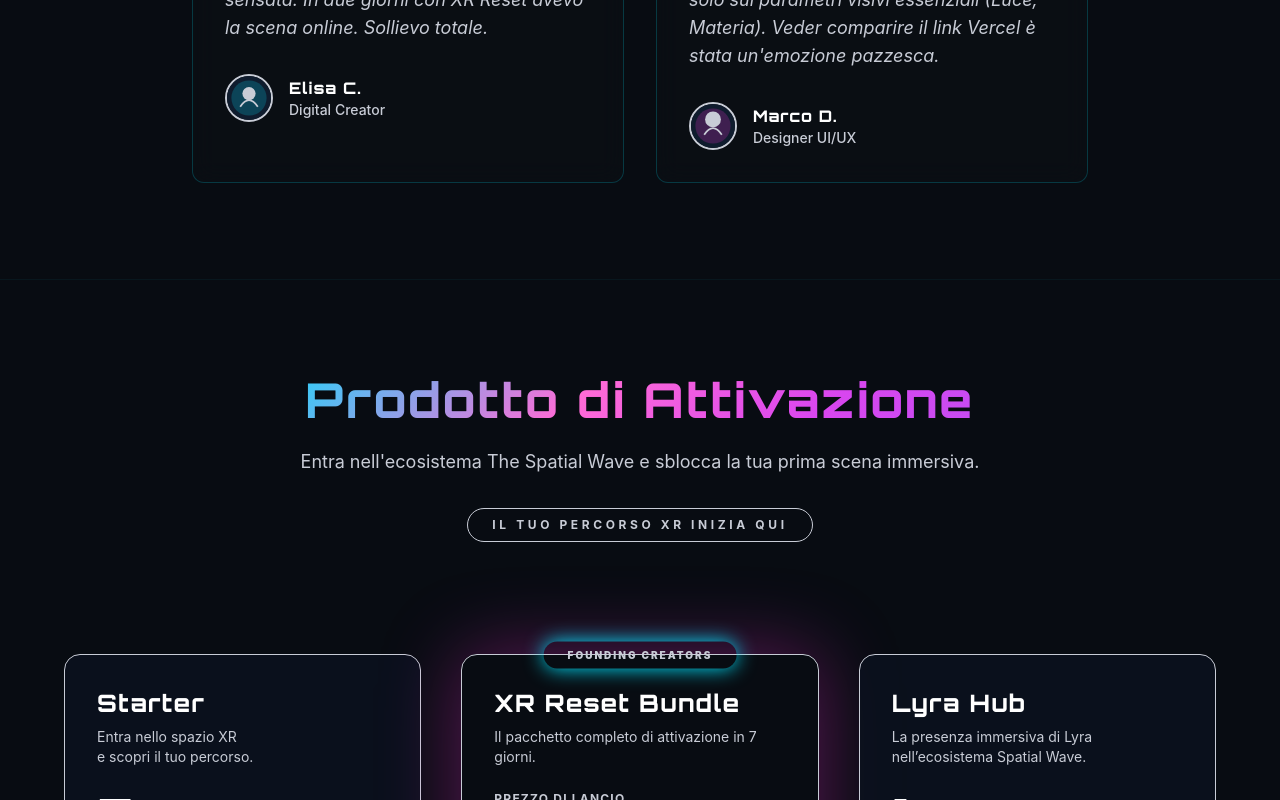
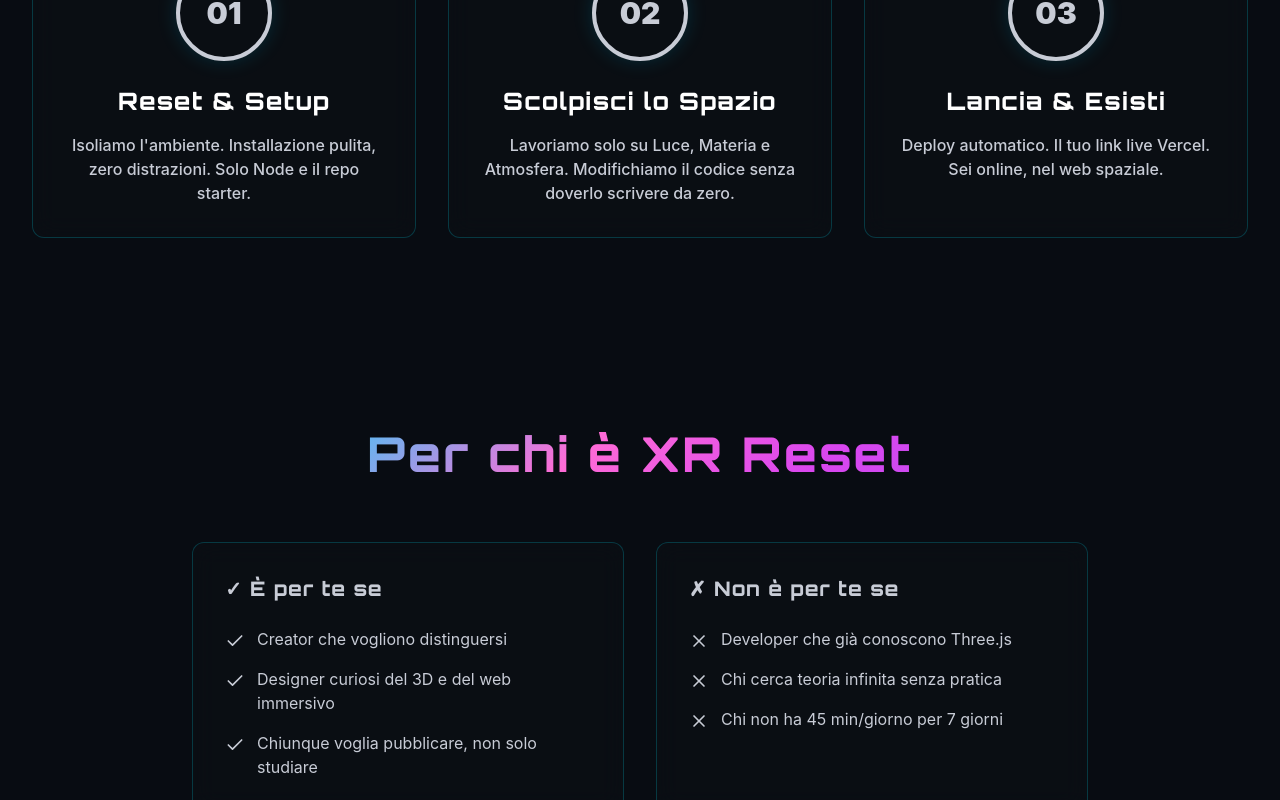
Before and after one commit to the-spatial-wave/xr-reset-landing, a React (Vite) app: page / in a window 1280 px wide. Shown: the part 7380-8180 px from the top of the page. Built offline with nearby package versions, Linux system fonts and the light colour scheme.

Commit message:
[UI] Restore original ForWho/HowItWorks and add new post-pricing sections

```diff
--- a/src/App.tsx
+++ b/src/App.tsx
@@ -10,6 +10,8 @@ import ForWho from './sections/ForWho'
 import Result from './sections/Result'
 import Testimonials from './sections/Testimonials'
 import Pricing from './sections/Pricing'
+import IdealCategories from './sections/IdealCategories'
+import NextSteps from './sections/NextSteps'
 import Faq from './sections/Faq'
 import Contact from './sections/Contact'
 import FinalCTA from './sections/FinalCTA'
@@ -27,10 +29,12 @@ function App() {
         <Protocol />
         <Result />
         <Features />
+        <HowItWorks />
+        <ForWho />
         <Testimonials />
         <Pricing />
-        <HowItWorks />
-        <ForWho />
+        <NextSteps />
+        <IdealCategories />
         <Faq />
         <Contact />
         <FinalCTA />
--- a/src/sections/ForWho.tsx
+++ b/src/sections/ForWho.tsx
@@ -1,30 +1,24 @@
-import { Users, Palette, Cpu } from 'lucide-react';
+import { Check, X } from 'lucide-react';
 import { motion } from 'framer-motion';
 
 export default function ForWho() {
-  const categories = [
-    {
-      icon: <Users className="text-brand-cyan" size={32} />,
-      title: "Creator digitali",
-      desc: "Creator curiosi di esplorare nuove forme di contenuto immersivo."
-    },
-    {
-      icon: <Palette className="text-brand-magenta" size={32} />,
-      title: "Designer / 3D artist",
-      desc: "Designer e artisti 3D che vogliono pubblicare esperienze XR nel browser."
-    },
-    {
-      icon: <Cpu className="text-brand-violet" size={32} />,
-      title: "Sperimentatori AI / XR",
-      desc: "Chi vuole capire e sperimentare il futuro del web immersivo."
-    }
+  const forYou = [
+    "Creator che vogliono distinguersi",
+    "Designer curiosi del 3D e del web immersivo",
+    "Chiunque voglia pubblicare, non solo studiare"
+  ];
+
+  const notForYou = [
+    "Developer che già conoscono Three.js",
+    "Chi cerca teoria infinita senza pratica",
+    "Chi non ha 45 min/giorno per 7 giorni"
   ];
 
   return (
     <section className="py-24 bg-brand-void" id="for-who">
       <div className="max-w-7xl mx-auto px-4 sm:px-6 lg:px-8">
         <motion.div
-          className="text-center mb-20"
+          className="text-center mb-16"
           initial={{ opacity: 0, y: 20 }}
           whileInView={{ opacity: 1, y: 0 }}
           viewport={{ once: true }}
@@ -32,30 +26,48 @@ export default function ForWho() {
           <h2 className="text-3xl md:text-5xl font-display font-bold gradient-lyra-text mb-6">
             Per chi è XR Reset
           </h2>
-          <div className="w-24 h-1 bg-gradient-to-r from-brand-cyan via-brand-magenta to-brand-violet mx-auto rounded-full opacity-50"></div>
         </motion.div>
 
-        <div className="grid md:grid-cols-3 gap-8">
-          {categories.map((cat, i) => (
+        <div className="grid md:grid-cols-2 gap-8 max-w-4xl mx-auto">
+          {/* È per te */}
           <motion.div
-              key={i}
-              className="glass-card p-10 rounded-xl border border-white/5 flex flex-col items-center text-center group hover:border-white/10 transition-colors"
-              initial={{ opacity: 0, y: 30 }}
-              whileInView={{ opacity: 1, y: 0 }}
+            className="glass-card p-8 rounded-xl border border-brand-cyan/20"
+            initial={{ opacity: 0, x: -30 }}
+            whileInView={{ opacity: 1, x: 0 }}
             viewport={{ once: true }}
-              transition={{ delay: i * 0.1 }}
           >
-              <div className="mb-8 opacity-60 group-hover:opacity-100 transition-opacity">
-                {cat.icon}
-              </div>
-              <h3 className="text-xl font-display font-bold text-white mb-4 uppercase tracking-wider">
-                {cat.title}
+            <h3 className="text-xl font-display font-bold text-brand-cyan mb-6">
+              ✓ È per te se
             </h3>
-              <p className="text-brand-silver/70 leading-relaxed font-medium">
-                {cat.desc}
-              </p>
+            <ul className="space-y-4">
+              {forYou.map((item, i) => (
+                <li key={i} className="flex items-start gap-3">
+                  <Check className="text-brand-cyan shrink-0 mt-1" size={20} />
+                  <span className="text-brand-silver">{item}</span>
+                </li>
+              ))}
+            </ul>
           </motion.div>
+
+          {/* Non è per te */}
+          <motion.div
+            className="glass-card p-8 rounded-xl border border-brand-magenta/20"
+            initial={{ opacity: 0, x: 30 }}
+            whileInView={{ opacity: 1, x: 0 }}
+            viewport={{ once: true }}
+          >
+            <h3 className="text-xl font-display font-bold text-brand-magenta mb-6">
+              ✗ Non è per te se
+            </h3>
+            <ul className="space-y-4">
+              {notForYou.map((item, i) => (
+                <li key={i} className="flex items-start gap-3">
+                  <X className="text-brand-magenta shrink-0 mt-1" size={20} />
+                  <span className="text-brand-silver">{item}</span>
+                </li>
               ))}
+            </ul>
+          </motion.div>
         </div>
       </div>
     </section>
--- a/src/sections/HowItWorks.tsx
+++ b/src/sections/HowItWorks.tsx
@@ -9,11 +9,11 @@ export default function HowItWorks() {
     <section className="py-24 bg-brand-void" id="how-it-works">
       <div className="max-w-7xl mx-auto px-4 sm:px-6 lg:px-8">
         <div className="text-center mb-20">
-          <h2 className="text-3xl md:text-5xl font-display font-bold gradient-lyra-text mb-6">Cosa succede dopo</h2>
-          <div className="w-24 h-1 bg-gradient-to-r from-brand-cyan to-brand-magenta mx-auto rounded-full opacity-50"></div>
+          <h2 className="text-3xl md:text-5xl font-display font-bold gradient-lyra-text mb-6">Tre fasi.<br/><span className="text-brand-cyan">Un solo risultato.</span></h2>
+          <div className="w-24 h-1 bg-gradient-to-r from-brand-cyan to-brand-magenta mx-auto rounded-full"></div>
         </div>
 
-        <div className="grid md:grid-cols-3 gap-8 relative mb-16">
+        <div className="grid md:grid-cols-3 gap-8 relative">
           <div className="hidden md:block absolute top-12 left-[10%] right-[10%] h-px bg-gradient-to-r from-transparent via-brand-cyan/30 to-transparent z-0"></div>
 
           {steps.map((step, i) => (
@@ -26,13 +26,6 @@ export default function HowItWorks() {
             </div>
           ))}
         </div>
-
-        <div className="text-center">
-          <p className="text-xl md:text-2xl text-brand-silver/50 font-medium italic">
-            In meno di 7 giorni puoi passare<br />
-            da spettatore a <span className="text-brand-cyan">creatore XR.</span>
-          </p>
-        </div>
       </div>
     </section>
   );
--- /dev/null
+++ b/src/sections/IdealCategories.tsx
@@ -0,0 +1,63 @@
+import { Users, Palette, Cpu } from 'lucide-react';
+import { motion } from 'framer-motion';
+
+export default function IdealCategories() {
+  const categories = [
+    {
+      icon: <Users className="text-brand-cyan" size={32} />,
+      title: "Creator digitali",
+      desc: "Creator curiosi di esplorare nuove forme di contenuto immersivo."
+    },
+    {
+      icon: <Palette className="text-brand-magenta" size={32} />,
+      title: "Designer / 3D artist",
+      desc: "Designer e artisti 3D che vogliono pubblicare esperienze XR nel browser."
+    },
+    {
+      icon: <Cpu className="text-brand-violet" size={32} />,
+      title: "Sperimentatori AI / XR",
+      desc: "Chi vuole capire e sperimentare il futuro del web immersivo."
+    }
+  ];
+
+  return (
+    <section className="py-24 bg-brand-void border-t border-white/5" id="ideal-profile">
+      <div className="max-w-7xl mx-auto px-4 sm:px-6 lg:px-8">
+        <motion.div
+          className="text-center mb-20"
+          initial={{ opacity: 0, y: 20 }}
+          whileInView={{ opacity: 1, y: 0 }}
+          viewport={{ once: true }}
+        >
+          <h2 className="text-3xl md:text-5xl font-display font-bold gradient-lyra-text mb-6">
+            Per chi è XR Reset
+          </h2>
+          <div className="w-24 h-1 bg-gradient-to-r from-brand-cyan via-brand-magenta to-brand-violet mx-auto rounded-full opacity-30"></div>
+        </motion.div>
+
+        <div className="grid md:grid-cols-3 gap-8">
+          {categories.map((cat, i) => (
+            <motion.div
+              key={i}
+              className="glass-card p-10 rounded-xl border border-white/5 flex flex-col items-center text-center group hover:border-white/10 transition-all hover:translate-y-[-4px]"
+              initial={{ opacity: 0, y: 30 }}
+              whileInView={{ opacity: 1, y: 0 }}
+              viewport={{ once: true }}
+              transition={{ delay: i * 0.1 }}
+            >
+              <div className="mb-8 opacity-60 group-hover:opacity-100 transition-opacity">
+                {cat.icon}
+              </div>
+              <h3 className="text-lg font-display font-bold text-white mb-4 uppercase tracking-[0.15em]">
+                {cat.title}
+              </h3>
+              <p className="text-brand-silver/60 leading-relaxed font-medium text-sm">
+                {cat.desc}
+              </p>
+            </motion.div>
+          ))}
+        </div>
+      </div>
+    </section>
+  );
+}
--- /dev/null
+++ b/src/sections/NextSteps.tsx
@@ -0,0 +1,48 @@
+import { motion } from 'framer-motion';
+
+export default function NextSteps() {
+  const steps = [
+    { num: '01', title: 'Reset & Setup', desc: 'Isoliamo l\'ambiente. Installazione pulita, zero distrazioni. Solo Node e il repo starter.' },
+    { num: '02', title: 'Scolpisci lo Spazio', desc: 'Lavoriamo solo su Luce, Materia e Atmosfera. Modifichiamo il codice senza doverlo scrivere da zero.' },
+    { num: '03', title: 'Lancia & Esisti', desc: 'Deploy automatico. Il tuo link live Vercel. Sei online, nel web spaziale.' }
+  ];
+
+  return (
+    <section className="py-24 bg-brand-deep/10 border-t border-white/5" id="next-steps">
+      <div className="max-w-7xl mx-auto px-4 sm:px-6 lg:px-8">
+        <div className="text-center mb-20">
+          <h2 className="text-3xl md:text-5xl font-display font-bold gradient-lyra-text mb-6">Cosa succede dopo</h2>
+          <div className="w-24 h-1 bg-gradient-to-r from-brand-cyan to-brand-magenta mx-auto rounded-full opacity-50"></div>
+        </div>
+
+        <div className="grid md:grid-cols-3 gap-8 relative mb-16">
+          <div className="hidden md:block absolute top-12 left-[10%] right-[10%] h-px bg-gradient-to-r from-transparent via-brand-cyan/30 to-transparent z-0"></div>
+
+          {steps.map((step, i) => (
+            <motion.div
+              key={i}
+              className="relative z-10 glass-card p-8 rounded-xl flex flex-col items-center text-center"
+              initial={{ opacity: 0, y: 20 }}
+              whileInView={{ opacity: 1, y: 0 }}
+              viewport={{ once: true }}
+              transition={{ delay: i * 0.1 }}
+            >
+              <div className="w-20 h-20 rounded-full bg-brand-deep border-4 border-brand-void flex items-center justify-center mb-6 shadow-[0_0_20px_rgba(0,229,255,0.15)] text-2xl font-display font-black text-brand-cyan">
+                {step.num}
+              </div>
+              <h3 className="text-xl font-display font-bold text-white mb-4 uppercase tracking-wider">{step.title}</h3>
+              <p className="text-brand-silver font-medium text-sm leading-relaxed">{step.desc}</p>
+            </motion.div>
+          ))}
+        </div>
+
+        <div className="text-center">
+          <p className="text-xl md:text-2xl text-brand-silver/50 font-medium italic">
+            In meno di 7 giorni puoi passare<br />
+            da spettatore a <span className="text-brand-cyan font-bold">creatore XR.</span>
+          </p>
+        </div>
+      </div>
+    </section>
+  );
+}
```
Lines whose indentation alone changed are shown as unchanged.
